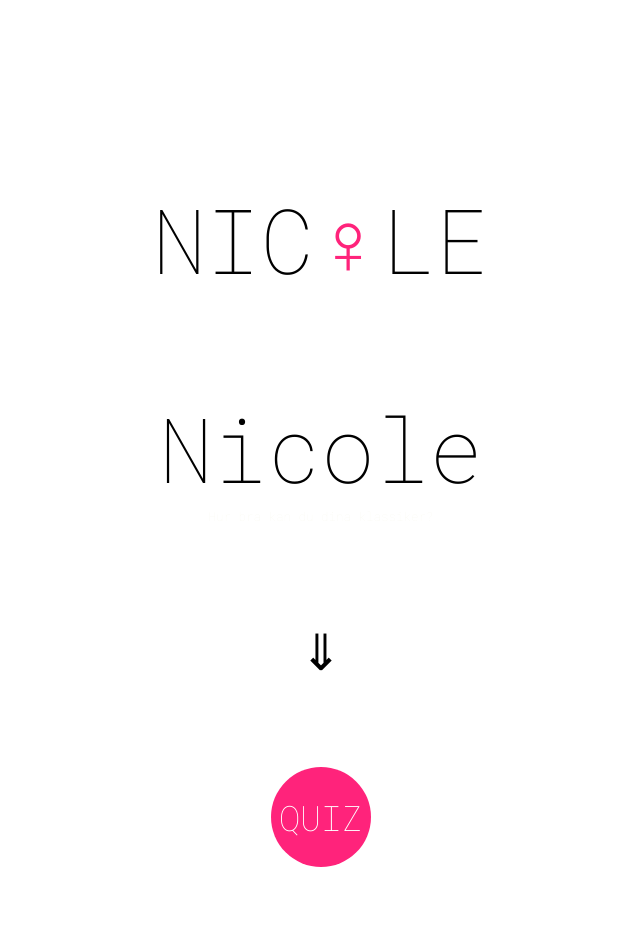
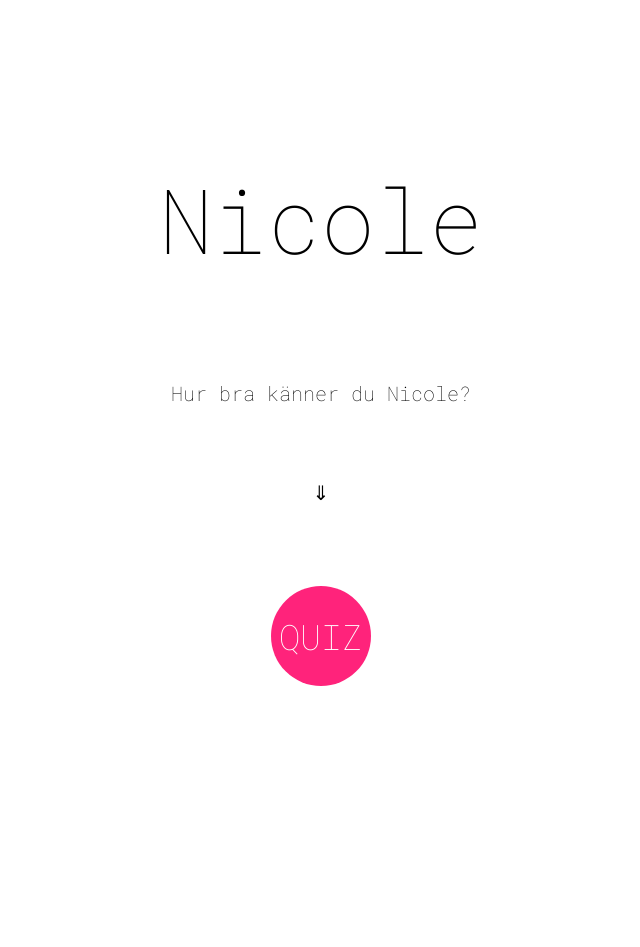
Before and after one commit to nikkipikki/quizproject, a Django app: page /quiz/1/ in a window 1280 px wide. Shown: the whole page, without its empty margins (319-959 px from the left). After the commit the page ends 686 px from the top, so only its background shows below. Run offline with Django 3.2, Linux system fonts and the light colour scheme; some libraries are stand-ins or nearby versions.

Commit message:
new push

```diff
--- a/quiz/templates/quiz.html
+++ b/quiz/templates/quiz.html
@@ -10,15 +10,9 @@
 	</head>
 	<body>
 	<div class="header-container2">
-		<h1> NIC<span style="color: #FF237B">&#9792;</span>LE
-		</h1>
+		<h1>{{ quiz.name }}</h1>
 	</div>
-		<h1>{{ quiz.name }}</h1>
-		<p>{{ quiz.description }}</p>
-	<div class="columns2">
-			<p class="column-color">
-			</p>
-	</div>
+		<p class="column-color2">{{ quiz.description }}</p>
 	<div class="columns3">
 			<P class="column-color2"> <span style="color: #000000">&dArr;</span>
 			</P>
--- a/quiz/views.py
+++ b/quiz/views.py
@@ -6,17 +6,17 @@ quizzes = [
 	{
 		"quiz_number": 1,
 		"name": "Nicole",
-		"description": "Hur bra kan du dina klassiker?"
+		"description": "Hur bra känner du Nicole?"
 	},
 	{
 		"quiz_number": 2,
 		"name": "Nicole &hearts; Mattias",
-		"description": "Kan du dina lag?"
+		"description": "Vad vet du om Nicole + Mattias?"
 	},
 	{
 		"quiz_number": 3,
 		"name": "Mattias",
-		"description": "Kan du din hackerhistoria?"
+		"description": "Hur bra känner du Mattias?"
 	},
 ]
 
--- a/static/styles.css
+++ b/static/styles.css
@@ -10,7 +10,7 @@ body {
 
 p {
 	text-align:center;
-	font-size:12.5px;
+	font-size:20px;
 	color: #f9f9f2;
 }
 
@@ -23,6 +23,7 @@ h1 {
 a, a:visited, a:active, a:hover {
 	text-decoration: none;
 }
+
 
 .header-container {
 	float: left;
@@ -84,7 +85,7 @@ a, a:visited, a:active, a:hover {
 }
 
 .columns {
-	background-color: #BCB1B5;
+	background-color: #181818;
 	padding-bottom: 30px;
 	overflow: hidden;
 
@@ -104,13 +105,13 @@ a, a:visited, a:active, a:hover {
 	width:100%;
 	background-color: #ffffff;
 	display: block;
-	padding-top: 20px;
+	padding-top: 60px;
 	padding-bottom: 20px;
 
 }
 
 .buttons {
-	background-color: #BCB1B5;
+	background-color: #181818;
 	padding-bottom: 30px;
 
 }
@@ -128,7 +129,7 @@ a, a:visited, a:active, a:hover {
 .quiz-container {
 	float:left;
 	width:33.33%;
-	background-color: #BCB1B5;
+	background-color: #181818;
 	display: block;
 	padding-top: 50px;
 	overflow: hidden;
@@ -148,7 +149,7 @@ a, a:visited, a:active, a:hover {
   		color: #ffffff;
   		background: #181818;
         border:10px;
-        box-shadow: 0px 0px 50px #ffffff;
+        box-shadow: 0px 0px 50px #000000;
         text-align: center;
         font-size: 35px;
 
@@ -194,17 +195,17 @@ a, a:visited, a:active, a:hover {
 
 .column-color {
 	color: #000000;
-	font-size: 25px;
+	font-size: 5px;
 }
 
 .column-color2 {
 	color: #000000;
-	font-size: 50px;
+	font-size: 20px;
 }
 
 .last-container {
 	width: 100%;
-	background-color: #BCB1B5;
+	background-color: #000000;
 	overflow: hidden;
 }
 
```
